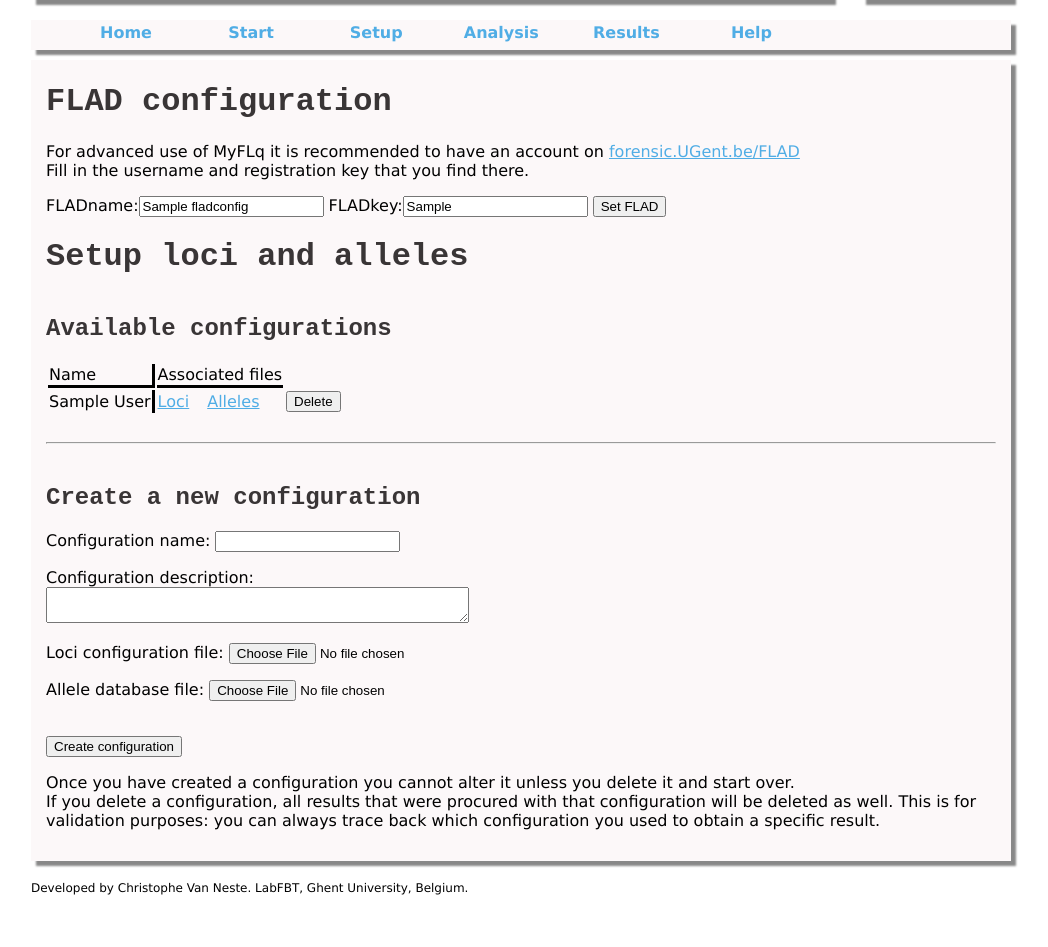
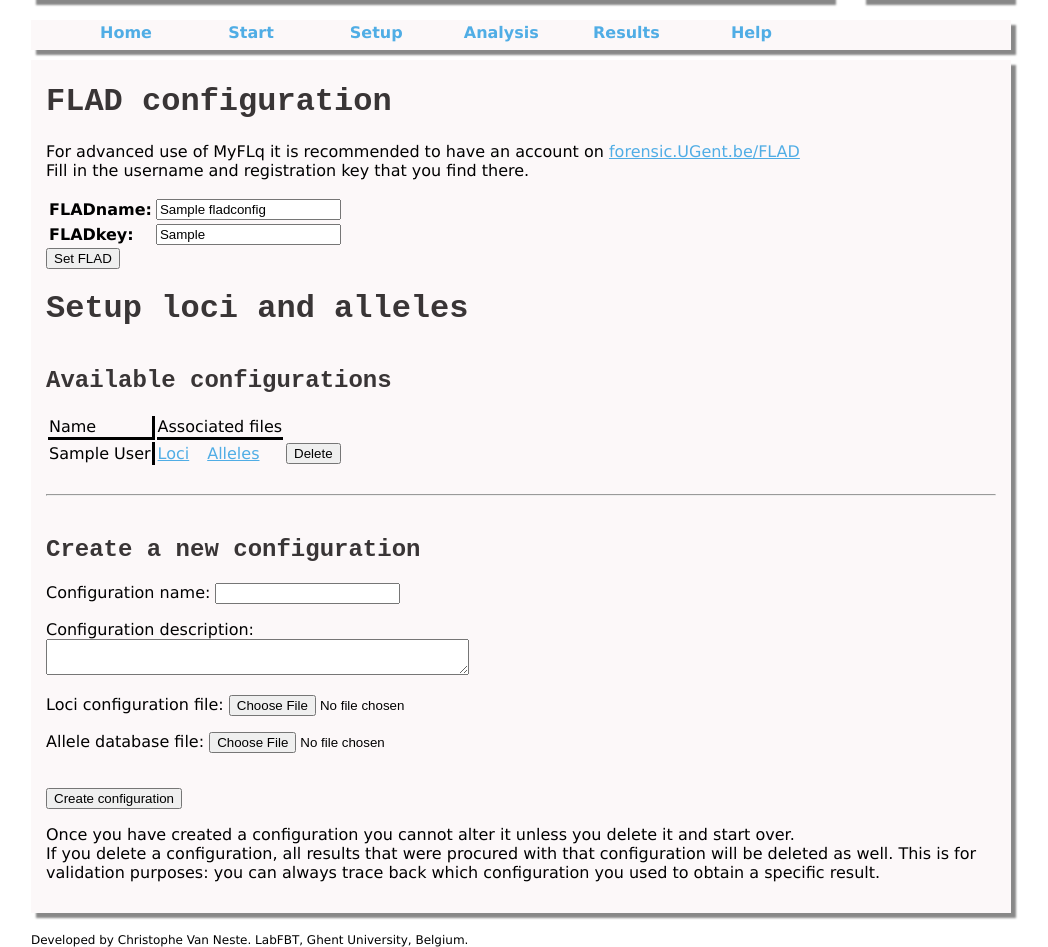
Before and after one commit to beukueb/myflq, a Django app: page /myflq/setup/ in a window 1280 px wide. Shown: the part 140-1087 px from the top of the page, without its empty margins (119-1167 px from the left). Before the commit the page ends 1035 px from the top, so only its background shows below. Run offline with Django 3.2, Linux system fonts and the light colour scheme; a user stored in the database is signed in; tables that the repository leaves empty hold one stand-in row (values such as "Sample post"); parts of the project's set-up code (start-up, migrations or seed data) failed here and were passed over; some libraries are stand-ins or nearby versions.

Commit message:
FLAD provider

```diff
--- a/src/MyFLsite/myflq/models.py
+++ b/src/MyFLsite/myflq/models.py
@@ -198,5 +198,7 @@ class FLADconfig(models.Model):
     app for compatibility with standalone MyFLq installations.
     """
     user = models.OneToOneField(User) #only one FLADconfig per user
+    #FLAD = models.CharField(max_length=200,default='forensic.ugent.be',
+    #                        verbose_name='FLADprovider',help_text='Domain name for your FLAD provider. E.g. forensic.ugent.be')
     FLADname = models.CharField(max_length=30) #30 maximum Django username length
     FLADkey = models.CharField(max_length=50)  #50 => no need to exagerate
--- a/src/MyFLsite/myflq/templates/myflq/setup.html
+++ b/src/MyFLsite/myflq/templates/myflq/setup.html
@@ -4,9 +4,11 @@
 <h1> FLAD configuration </h1>
 <p>For advanced use of MyFLq it is recommended to have an account on <a href="https://forensic.UGent.be/FLAD">forensic.UGent.be/FLAD</a><br />
   Fill in the username and registration key that you find there.</p>
-<form action='.' method='post'>
+<form action='.' method='post' class="setupForm">
   {% csrf_token %}
-  {{ fladconfigform }}
+  <table style="text-align:left;">
+    {{ fladconfigform.as_table }}
+  </table>
   <input type="hidden" name="submitaction" value="setFLAD" />
   <input type="submit" value="Set FLAD" /></td>
 </form>
```
